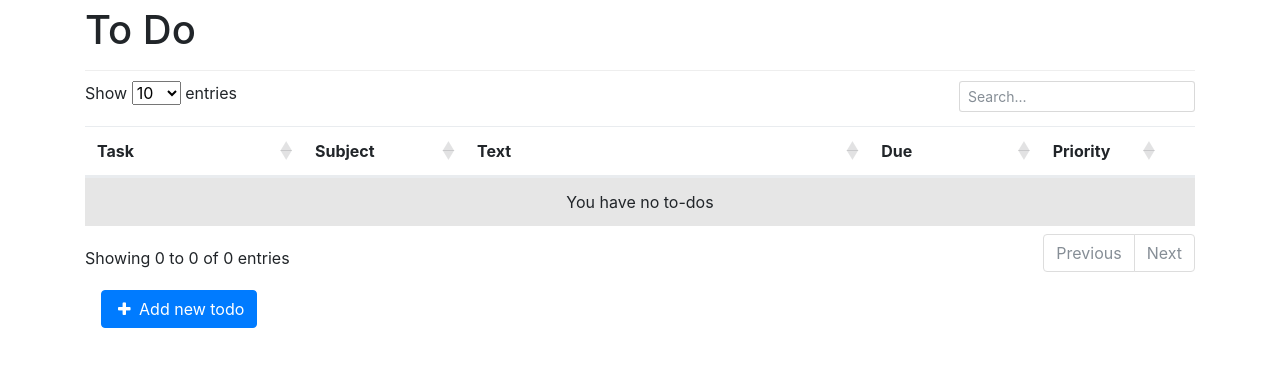
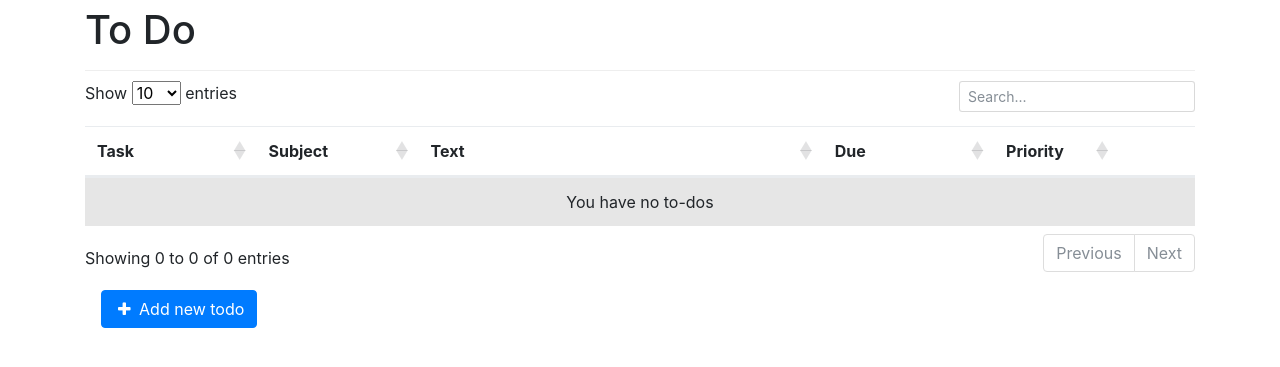
Before and after one commit to william-fan/cs4920-copy, a Flask app: template templates/todo.html in a window 1280 px wide. Shown: the part 62-429 px from the top of the page. Run offline with Flask 2, Linux system fonts and the light colour scheme; the template is opened without the code that fills it, so the values that code supplies are empty; some libraries are stand-ins or nearby versions.

Commit message:
Layout fix

```diff
--- a/templates/todo.html
+++ b/templates/todo.html
@@ -29,12 +29,12 @@ To Do
 <table id='todotable' class="table table-striped table-hover todo-table">
   <thead class="thead">
     <tr>
-      <th class="todo-row" width="20%">Task</th>
+      <th class="todo-row" width="15%">Task</th>
       <th class="todo-row" width="14%">Subject</th>
       <th class="todo-row" width="40%">Text</th>
       <th class="todo-row" width="15%">Due</th>
       <th class="todo-row" width="10%">Priority</th>
-      <th class="todo-row" width="1%"></th>
+      <th class="todo-row" width="6%"></th>
     </tr>
   </thead>
   <tbody>
```
